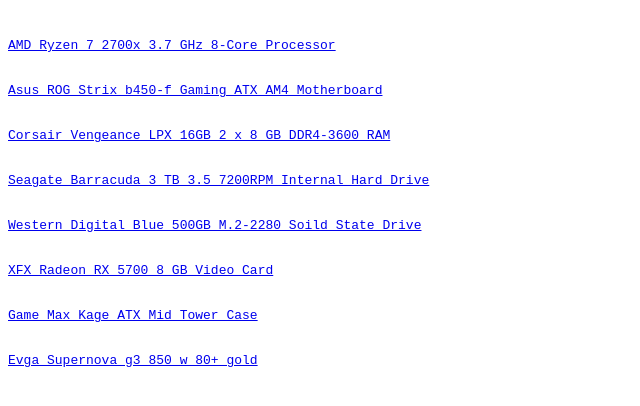
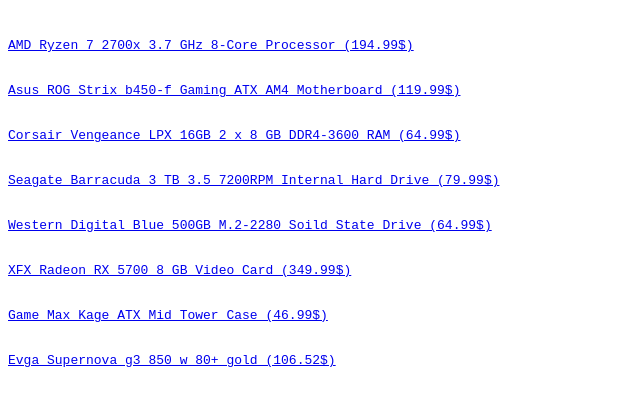
Before and after one commit to Bennythejet1/Bennythejet.github.io, a plain HTML site: page computer-build-form.html in a window 1280 px wide. Shown: the whole page, without its empty margins (0-640 px from the left). Drawn offline with Linux system fonts and the light colour scheme.

Commit message:
Update computer-build-form.html

```diff
--- a/computer-build-form.html
+++ b/computer-build-form.html
@@ -2,21 +2,21 @@
 <body>
 <pre>
 <br />
-<a target="_blank" href="https://www.amazon.com/AMD-Ryzen-Processor-Wraith-Cooler/dp/B07B428M7F/ref=sr_1_3?keywords=AMD+Ryzen+7+2700x+3.7+GHz+8-Core+Processor&qid=1572278671&sr=8-3">AMD Ryzen 7 2700x 3.7 GHz 8-Core Processor</a>
+<a target="_blank" href="https://www.amazon.com/AMD-Ryzen-Processor-Wraith-Cooler/dp/B07B428M7F/ref=sr_1_3?keywords=AMD+Ryzen+7+2700x+3.7+GHz+8-Core+Processor&qid=1572278671&sr=8-3">AMD Ryzen 7 2700x 3.7 GHz 8-Core Processor (194.99$)</a>
 <br>
-<a target="_blank" href="https://www.amazon.com/ROG-Strix-B450-F-Gaming-Motherboard/dp/B07FKTZC4M/ref=sr_1_3?keywords=Asus+ROG+Strix+b450-f+Gaming+ATX+AM4+Motherboard&qid=1572278852&sr=8-3\">Asus ROG Strix b450-f Gaming ATX AM4 Motherboard</a>
+<a target="_blank" href="https://www.amazon.com/ROG-Strix-B450-F-Gaming-Motherboard/dp/B07FKTZC4M/ref=sr_1_3?keywords=Asus+ROG+Strix+b450-f+Gaming+ATX+AM4+Motherboard&qid=1572278852&sr=8-3\">Asus ROG Strix b450-f Gaming ATX AM4 Motherboard (119.99$)</a>
 <br>
-<a target="_blank" href="https://www.amazon.com/Corsair-Vengeance-3200MHz-Desktop-Memory/dp/B0143UM4TC/ref=sr_1_1?keywords=corsair+vengeance+lpx+16gb+2x8gb+ddr4-3600+ram&qid=1572279046&sr=8-1">Corsair Vengeance LPX 16GB 2 x 8 GB DDR4-3600 RAM</a>
+<a target="_blank" href="https://www.amazon.com/Corsair-Vengeance-3200MHz-Desktop-Memory/dp/B0143UM4TC/ref=sr_1_1?keywords=corsair+vengeance+lpx+16gb+2x8gb+ddr4-3600+ram&qid=1572279046&sr=8-1">Corsair Vengeance LPX 16GB 2 x 8 GB DDR4-3600 RAM (64.99$)</a>
 <br>
-<a target="_blank" href="https://www.amazon.com/Seagate-BarraCuda-Internal-Drive-3-5-Inch/dp/B07H2GY8ZS/ref=sr_1_1?keywords=seagate+barracuda+3tb+3.5+7200rpm+internal+hard+drive&qid=1572279102&sr=8-1">Seagate Barracuda 3 TB 3.5 7200RPM Internal Hard Drive</a>
+<a target="_blank" href="https://www.amazon.com/Seagate-BarraCuda-Internal-Drive-3-5-Inch/dp/B07H2GY8ZS/ref=sr_1_1?keywords=seagate+barracuda+3tb+3.5+7200rpm+internal+hard+drive&qid=1572279102&sr=8-1">Seagate Barracuda 3 TB 3.5 7200RPM Internal Hard Drive (79.99$)</a>
 <br>
-<a target="_blank" href="https://www.amazon.com/Blue-NAND-500GB-SSD-WDS500G2B0B/dp/B073SBX6TY/ref=sr_1_2?keywords=western+digital+blue+500gb+m.2-2280+solid+state+drive&qid=1572279144&sr=8-2">Western Digital Blue 500GB M.2-2280 Soild State Drive</a>
+<a target="_blank" href="https://www.amazon.com/Blue-NAND-500GB-SSD-WDS500G2B0B/dp/B073SBX6TY/ref=sr_1_2?keywords=western+digital+blue+500gb+m.2-2280+solid+state+drive&qid=1572279144&sr=8-2">Western Digital Blue 500GB M.2-2280 Soild State Drive (64.99$)</a>
 <br>
-<a target="_blank" href="https://www.amazon.com/XFX-Radeon-GDDR6-Graphics-RX-57XL8MFG6/dp/B07T81CGFY/ref=sr_1_3?keywords=xfx+radeon+rx+5700+8gb+video+card&qid=1572279307&sr=8-3">XFX Radeon RX 5700 8 GB Video Card</a>
+<a target="_blank" href="https://www.amazon.com/XFX-Radeon-GDDR6-Graphics-RX-57XL8MFG6/dp/B07T81CGFY/ref=sr_1_3?keywords=xfx+radeon+rx+5700+8gb+video+card&qid=1572279307&sr=8-3">XFX Radeon RX 5700 8 GB Video Card (349.99$)</a>
 <br>
-<a target="_blank" href="https://www.amazon.com/Game-Max-Mid-Tower-Included-Water-Cooling/dp/B07QY28T5Q/ref=sr_1_1?keywords=Game+Max+Kage+ATX+Mid+Tower+Case&qid=1572279662&sr=8-1">Game Max Kage ATX Mid Tower Case</a>
+<a target="_blank" href="https://www.amazon.com/Game-Max-Mid-Tower-Included-Water-Cooling/dp/B07QY28T5Q/ref=sr_1_1?keywords=Game+Max+Kage+ATX+Mid+Tower+Case&qid=1572279662&sr=8-1">Game Max Kage ATX Mid Tower Case (46.99$)</a>
 <br>
-<a target="_blank" href="https://www.amazon.com/EVGA-SuperNOVA-Modular-Warranty-120-GP-0850-X1/dp/B0797D6G5R/ref=sr_1_1?keywords=evga+supernova+g3+850w+80%2B+gold&qid=1572279700&sr=8-1">Evga Supernova g3 850 w 80+ gold</a>
+<a target="_blank" href="https://www.amazon.com/EVGA-SuperNOVA-Modular-Warranty-120-GP-0850-X1/dp/B0797D6G5R/ref=sr_1_1?keywords=evga+supernova+g3+850w+80%2B+gold&qid=1572279700&sr=8-1">Evga Supernova g3 850 w 80+ gold (106.52$)</a>
 <br>
 </pre>
 </body>
```
